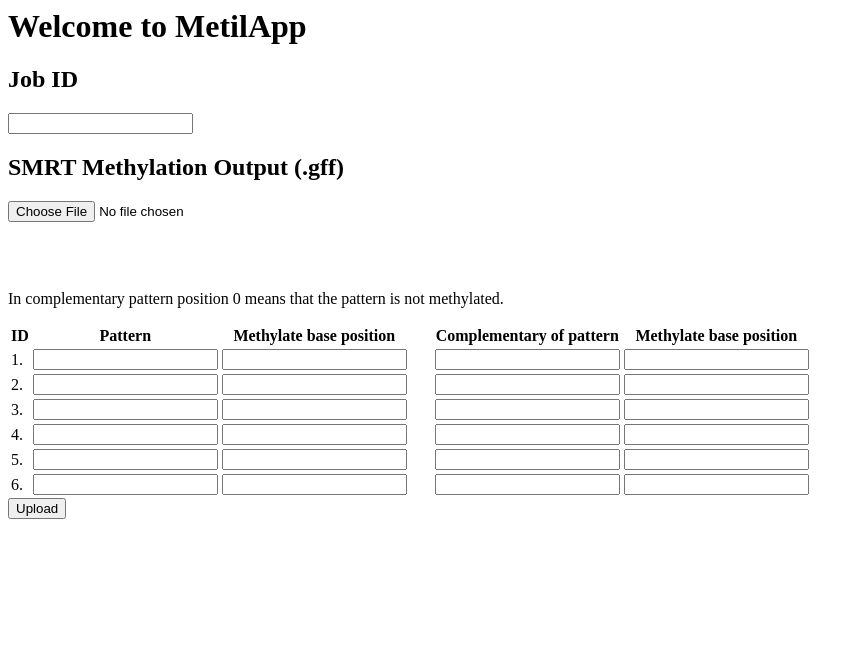
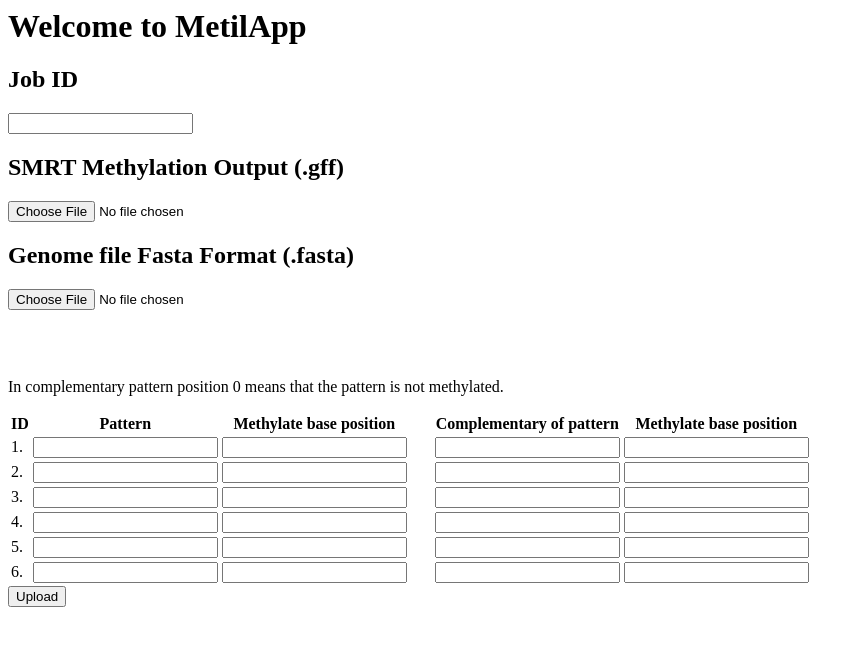
Before and after one commit to GabrielGutiP/methylappOld, a Django app: page / in a window 1280 px wide. Shown: the top 646 px of the page, without its empty margins (0-864 px from the left). Run offline with Django 3.2, Linux system fonts and the light colour scheme.

Commit message:
Fasta leído y almacenado

```diff
--- a/metilapp/forms.py
+++ b/metilapp/forms.py
@@ -1,10 +1,11 @@
 # -*- encoding: utf-8 -*-
 from django import forms
 from django.forms.fields import IntegerField
-from .validators import validate_file_extension, validate_pat_IUPAC, validate_pos_compl, validate_pos_in_pattern, validate_pos_pat
+from .validators import validate_file_extension, validate_genome_extension, validate_pat_IUPAC, validate_pos_compl, validate_pos_in_pattern, validate_pos_pat
 
 class MetilForm(forms.Form):
      m_out = forms.FileField(label="SMRT Methylation Output (.gff)", validators=[validate_file_extension])
+     genome = forms.FileField(label="Genome file Fasta Format (.fasta)", validators=[validate_genome_extension])
      job_ID = forms.CharField(label="Job ID" , required=False)
 
 
--- a/metilapp/functions.py
+++ b/metilapp/functions.py
@@ -1,6 +1,7 @@
 import os
 import csv
 from collections import Counter
+from pyfaidx import Fasta
 
 def handle_uploaded_file(f):
     with open('./metilapp/'+f.name, 'wb+') as destination:
@@ -25,6 +26,11 @@
     file.close()
     return result
 
+def read_fasta(f_name):
+    fasta = Fasta(f_name)
+    fasta.close()
+    return fasta
+
 def methyl_type_stadistics(data):
     dic = dict()
     c = Counter([b[0] for b in data])
--- a/metilapp/templates/metilapp/main_page.html
+++ b/metilapp/templates/metilapp/main_page.html
@@ -12,6 +12,10 @@
             <p>
                 <h2>{{ form.m_out.label }}</h2>
                 {{ form.m_out }}
+            </p>
+            <p>
+                <h2>{{ form.genome.label }}</h2>
+                {{ form.genome }}
             </p>
             <br><br>
             <p>In complementary pattern position 0 means that the pattern is not methylated.</p>
--- a/metilapp/templates/metilapp/result.html
+++ b/metilapp/templates/metilapp/result.html
@@ -48,6 +48,8 @@
                 {% endfor%}
             </tbody>
         </table>
+        <h2>Genome (.fasta) Summary:</h2>
+        <p>{{ fasta }}</p>
         <br><br>
         <button><a href="/">Back</a></button>
     </body>
--- a/metilapp/validators.py
+++ b/metilapp/validators.py
@@ -4,6 +4,12 @@
 def validate_file_extension(value):
     ext = os.path.splitext(value.name)[1]  # [0] returns path+filename
     valid_extensions = ['.gff']
+    if not ext.lower() in valid_extensions:
+        raise ValidationError('Unsupported file extension.')
+
+def validate_genome_extension(value):
+    ext = os.path.splitext(value.name)[1]  # [0] returns path+filename
+    valid_extensions = ['.fasta']
     if not ext.lower() in valid_extensions:
         raise ValidationError('Unsupported file extension.')
 
--- a/metilapp/views.py
+++ b/metilapp/views.py
@@ -1,6 +1,6 @@
 from .validators import validate_comp_if_pattern, validate_pos_in_compl_pat, validate_pos_in_pattern
 from .forms import MetilForm
-from .functions import delete_file, handle_uploaded_file, methyl_type_stadistics, read_file_gff
+from .functions import delete_file, handle_uploaded_file, methyl_type_stadistics, read_fasta, read_file_gff
 from django.shortcuts import render
 
 # Create your views here.
@@ -14,14 +14,23 @@
         validation=validate_pos_in_pattern(form) + validate_pos_in_compl_pat(form) + validate_comp_if_pattern(form)
         if form.is_valid() and validation=="":
             f=request.FILES['m_out']
+            g=request.FILES['genome']
+
             jobID = f.name
             if form.data['job_ID']:
                 jobID = form.data['job_ID']
+
             handle_uploaded_file(f)
+            handle_uploaded_file(g)
+
             data_gff = read_file_gff('metilapp/'+f.name)
             base_sts = methyl_type_stadistics(data_gff)
+
+            data_fasta = read_fasta('metilapp/'+g.name)
+
             delete_file(f)
-            return render(request,'metilapp/result.html', {'message': message, 'total_m': base_sts[0], 'chrom_m': base_sts[1], 'jobID': jobID})
+            delete_file(g)
+            return render(request,'metilapp/result.html', {'message': message, 'jobID': jobID, 'total_m': base_sts[0], 'chrom_m': base_sts[1], 'fasta': data_fasta.keys()})
         else:
             message = form.errors
     form = MetilForm()
```
